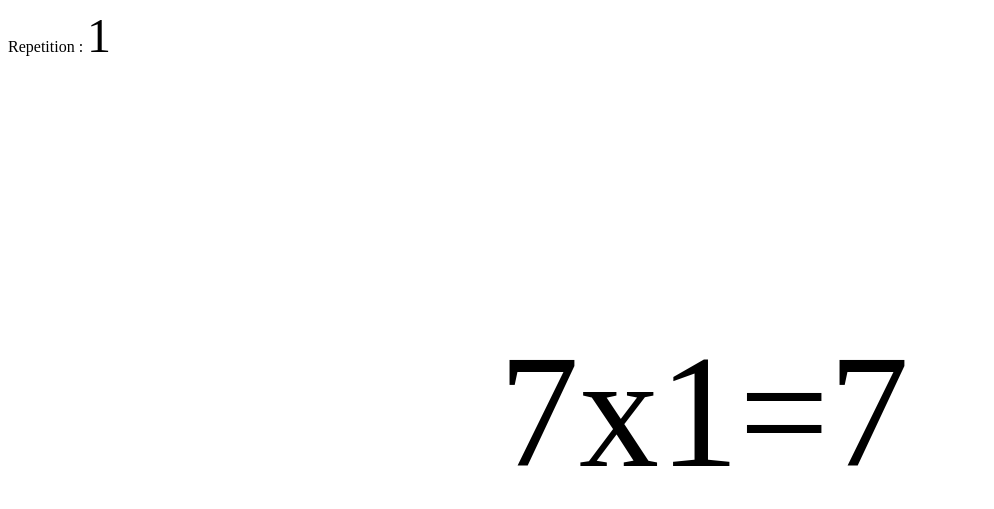
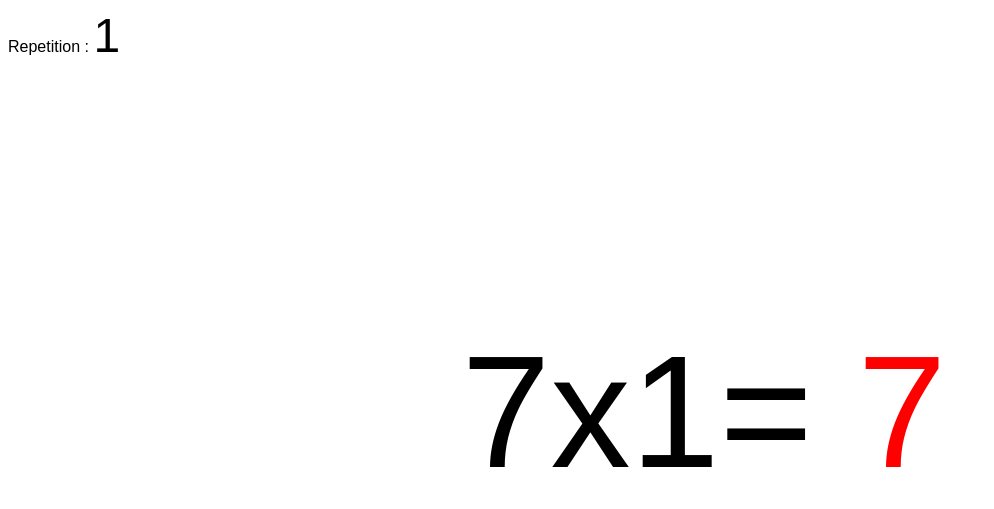
Before and after one commit to etienneCharignon/6x7-42, a plain HTML site: page index.html in a window 1280 px wide. Shown: the whole page, without its empty margins (0-994 px from the left). Drawn offline with Linux system fonts and the light colour scheme.

Commit message:
change de style pour un sans serif et couleur

```diff
--- a/6x7=42.css
+++ b/6x7=42.css
@@ -1,4 +1,8 @@
-.operation {
+body {
+  font-family: sans-serif
+}
+
+.ardoise {
   margin:0;
   text-align:center;
   font-size: 10rem;
@@ -7,6 +11,15 @@
   left:5%;
 }
 
+.operation {
+  display:inline-block;
+}
+
+.resultat {
+  color:red;
+  display:inline-block;
+}
+
 .repetition {
   font-size: 3rem;
   display: inline-block;
--- a/6x7=42.js
+++ b/6x7=42.js
@@ -6,12 +6,13 @@ function operationSuivante() {
   multiplicateur = Math.ceil(Math.random()*10);
 }
 
-function ecritOperationSur(ardoise, multiplicateur) {
-  ardoise.textContent= table + "x" + multiplicateur + "=";
+function ecritOperationSurArdoise(multiplicateur) {
+  document.getElementById('operation').textContent= table + "x" + multiplicateur + "=";
+  document.getElementById('resultat').textContent= "";
 }
 
-function ecritResultatSur(ardoise, resultat){
-  ardoise.textContent=  ardoise.textContent + resultat;
+function ecritResultatSurArdoise(resultat){
+  document.getElementById('resultat').textContent=  resultat;
 }
 
 function deplace(ardoise) {
@@ -29,7 +30,7 @@ function boucle(e) {
 
   var ardoise = document.getElementById('ardoise');
   centre(ardoise)
-  ecritOperationSur(ardoise, multiplicateur);
+  ecritOperationSurArdoise(multiplicateur);
   if(repetition < 20) {
     ardoise.onclick=boucle;
     window.onkeypress=undefined;
@@ -42,12 +43,12 @@ function boucle(e) {
       if(e.keyCode == 13) {
         controle();
         proposition="";
-        ecritOperationSur(ardoise, multiplicateur);
+        ecritOperationSurArdoise(multiplicateur);
       }
       else {
         repetition -= 1;
         proposition += e.keyCode - 48;
-        ecritResultatSur(ardoise, proposition);
+        ecritResultatSurArdoise(proposition);
       }
     }
   }
@@ -55,7 +56,7 @@ function boucle(e) {
 }
 
 function apprendre(ardoise) {
-  ecritResultatSur(ardoise, table * multiplicateur);
+  ecritResultatSurArdoise(table * multiplicateur);
   deplace(ardoise);
   operationSuivante();
 }
--- a/index.html
+++ b/index.html
@@ -5,6 +5,9 @@
   </head>
   <body onload="boucle()">
     Repetition : <div id="repetition" class="repetition"></div>
-    <p class="operation" id="ardoise"></p>
+    <div class="ardoise" id="ardoise">
+      <div id="operation" class="operation"></div>
+      <div id="resultat" class="resultat"></div>
+    </div>
   </body>
 </html>
```
